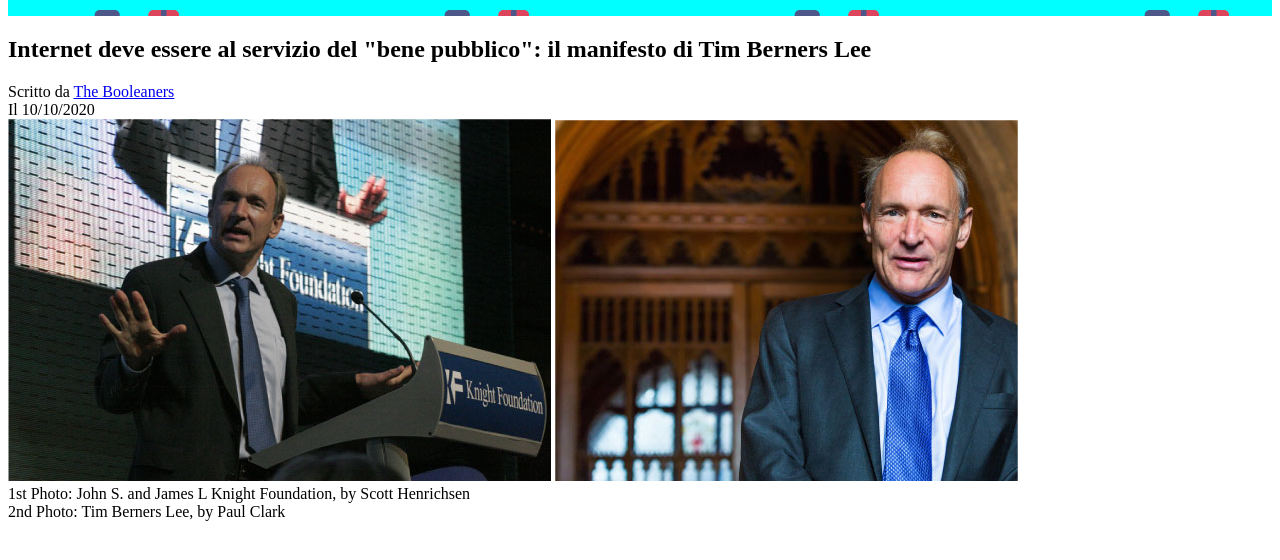
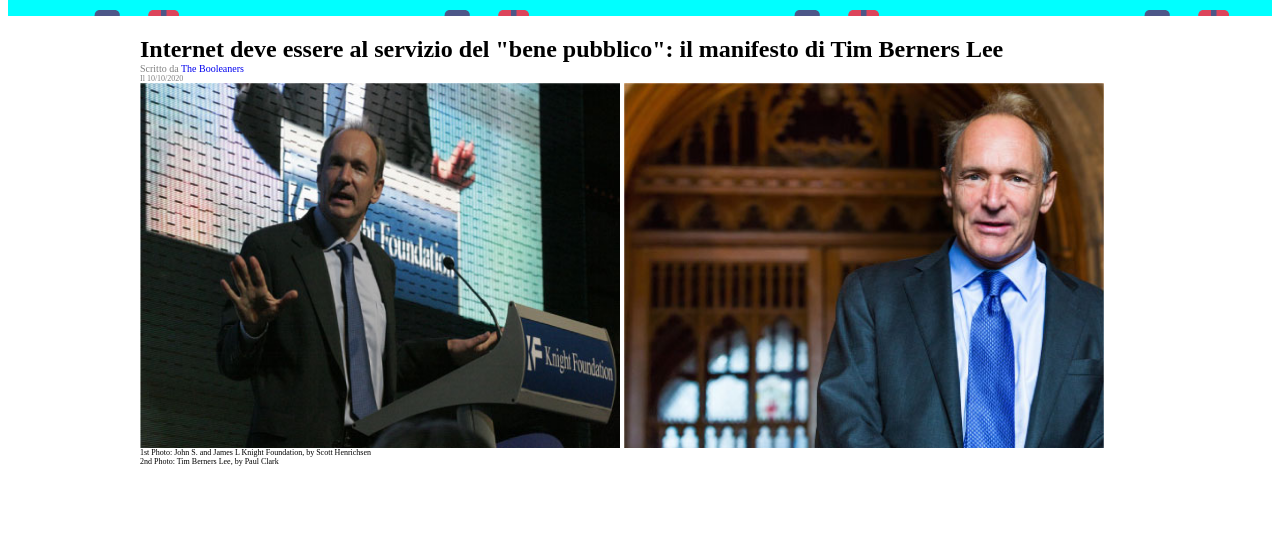
Before and after one commit to Tommicavo/html-css-booleaner, a plain HTML site: page index.html in a window 1280 px wide. Shown: the part 112-672 px from the top of the page. Drawn offline with Linux system fonts and the light colour scheme.

Commit message:
tim_section

```diff
--- a/css/style.css
+++ b/css/style.css
@@ -9,3 +9,40 @@
     margin-left: 25%;
     margin-top: 35px;
 }
+
+.written_by{
+    color: grey;
+    font-size: 10px;
+}
+
+.data{
+    color: grey;
+    font-size: 8px;
+}
+
+a{
+    text-decoration: none;
+}
+
+main{
+    max-width: 1000px;
+    margin: 0 auto;
+}
+
+h1{
+    margin-bottom: 0;
+}
+
+.tim{
+    width: 100%;
+    height: 365px;
+}
+
+.tim_1, .tim_2{
+    width: 48%;
+    height: 100%;
+}
+
+.desc_photo{
+    font-size: 8px;
+}
```
